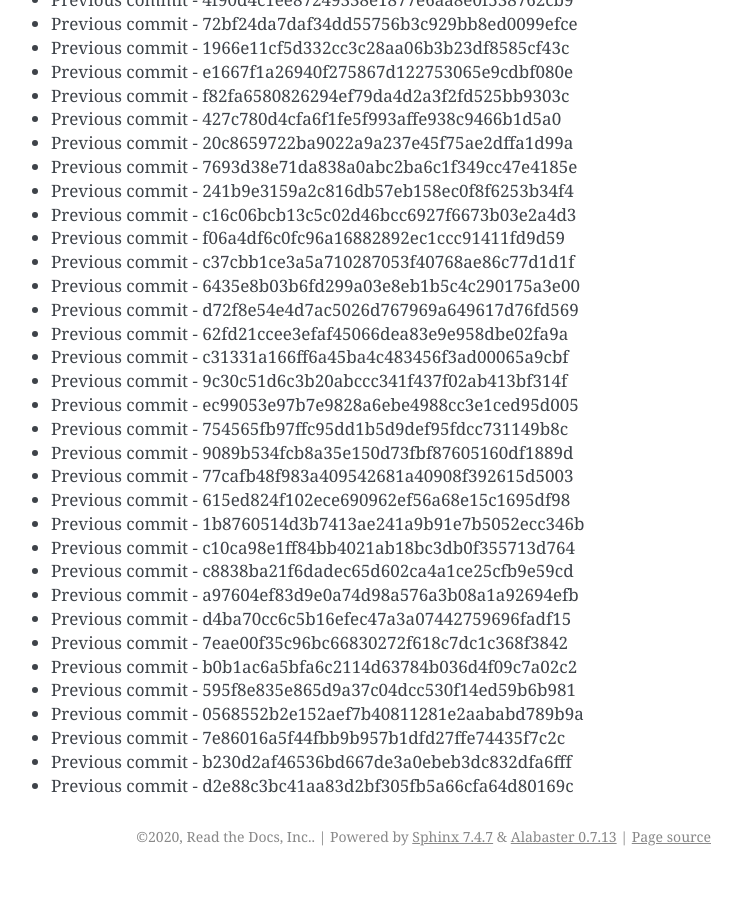
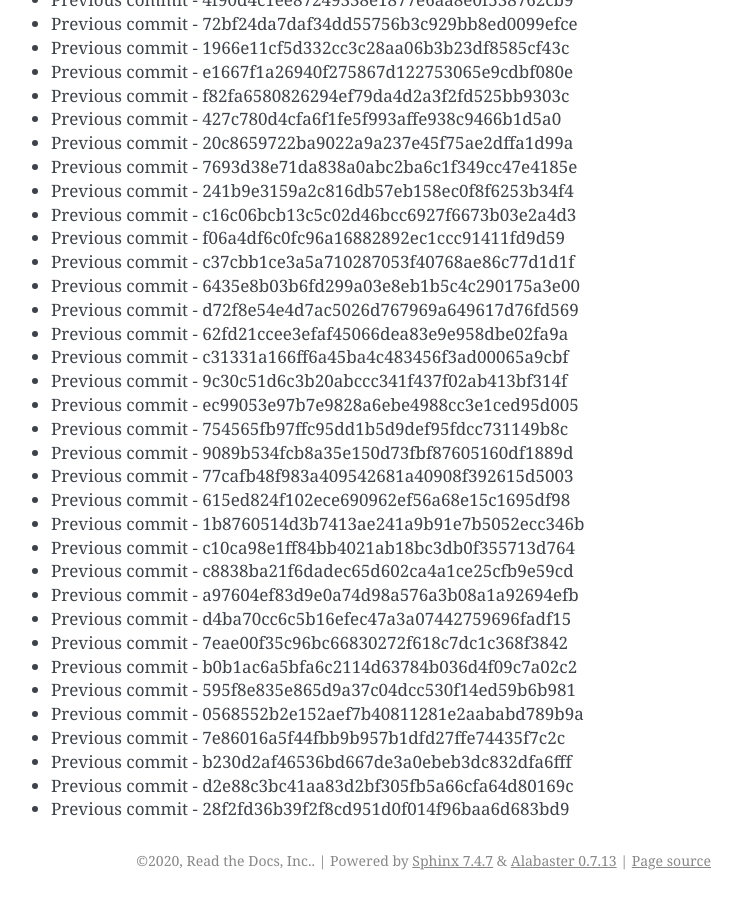
Before and after one commit to readthedocs/rtd-git-stresstest, a Sphinx documentation site: the page built from docs/updates.rst, in a window 1280 px wide and 900 px high, scrolled down 96390 px. Shown: the whole window, without its empty margins (399-1141 px from the left). Built offline with Sphinx 7.4.7, drawn with Linux system fonts in a browser that asks for light colours; before the commit the page ends 97266 px from its top, so only the background shows below that.

Commit message:
Generating commit from previous: 28f2fd36b39f2f8cd951d0f014f96baa6d683bd9

```diff
--- a/docs/updates.rst
+++ b/docs/updates.rst
@@ -4082,3 +4082,4 @@ It can be tested for any performance characteristics.
 * Previous commit - 7e86016a5f44fbb9b957b1dfd27ffe74435f7c2c
 * Previous commit - b230d2af46536bd667de3a0ebeb3dc832dfa6fff
 * Previous commit - d2e88c3bc41aa83d2bf305fb5a66cfa64d80169c
+* Previous commit - 28f2fd36b39f2f8cd951d0f014f96baa6d683bd9
```
